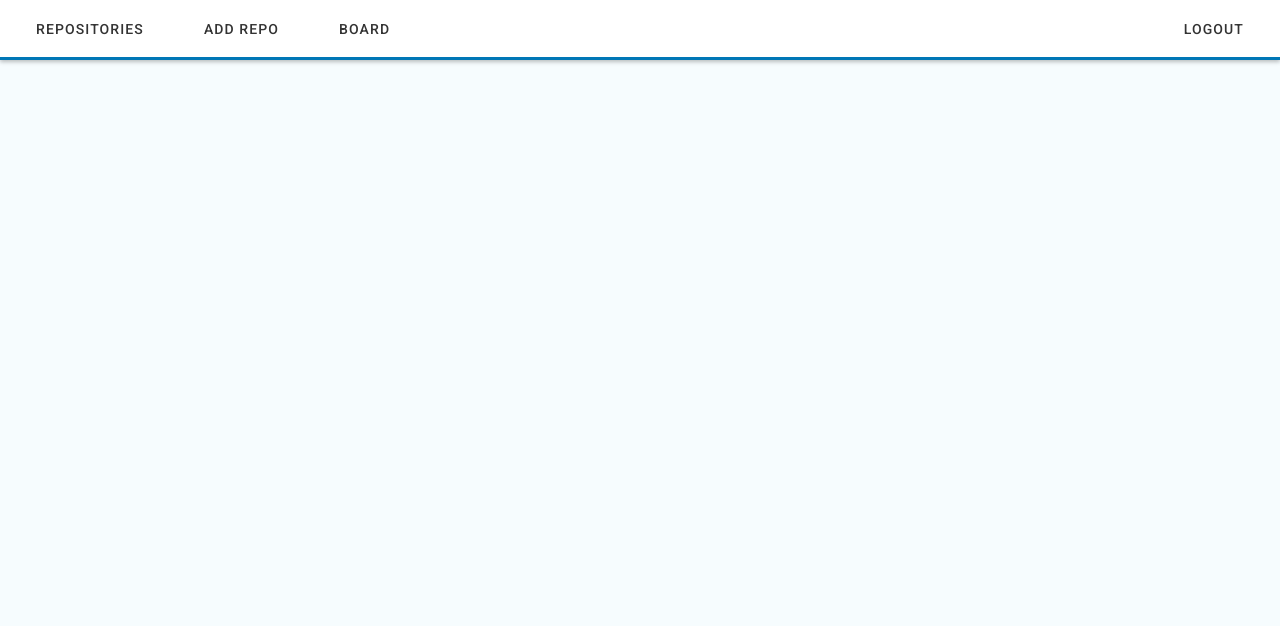
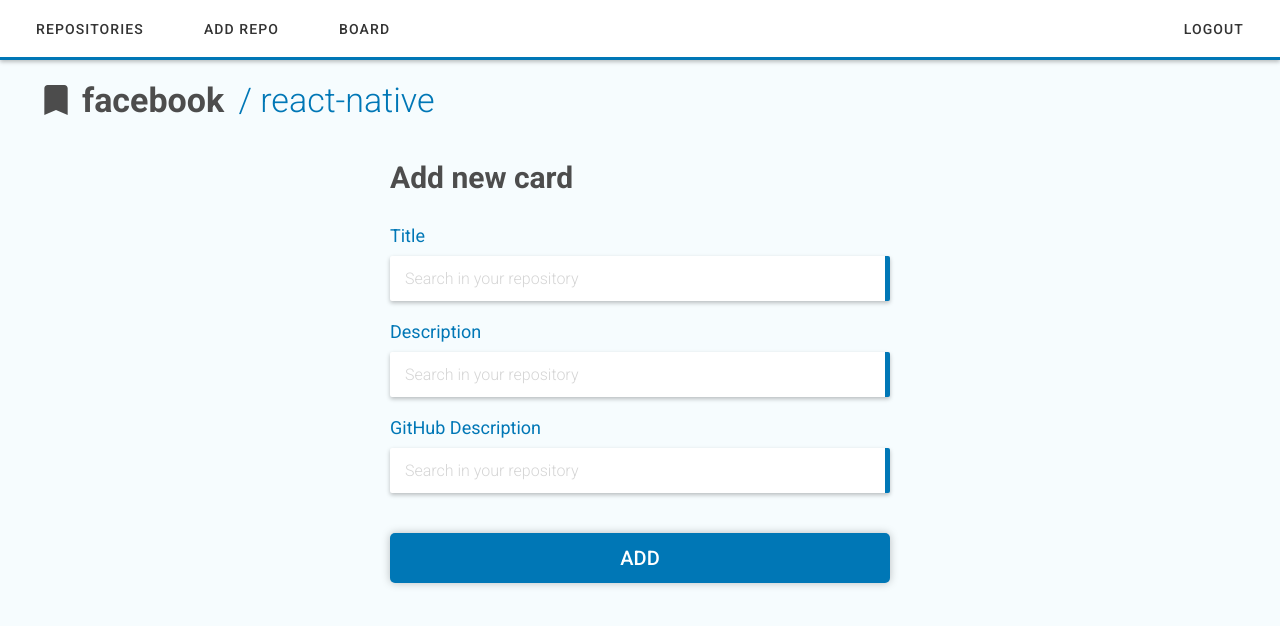
Before and after one commit to david32145/github-kanban, a React (Create React App) app in the folder web/: page /board/card/new in a window 1280 px wide. Shown: the top 626 px of the page. Built offline with nearby package versions, Linux system fonts and the light colour scheme.

Commit message:
chore/add_card_page: Add card page

```diff
--- a/web/src/board/index.tsx
+++ b/web/src/board/index.tsx
@@ -13,6 +13,13 @@
         description:
           "Add native support  for floating action button on react native.",
         issueId: 10,
+      },
+      {
+        color: "#F9D825",
+        title: "Add native FAP button",
+        description:
+          "Add native support  for floating action button on react native.",
+        issueId: 12,
       },
     ],
   },
--- /dev/null
+++ b/web/src/pages/NewCard/index.tsx
@@ -0,0 +1,32 @@
+import React from "react";
+
+import { MdBookmark } from "react-icons/md";
+
+import InputText from "components/InputText";
+import Button from "components/Button";
+
+import { Container, RepoTitle, FormContainer } from "./styles";
+
+const NewCardPage: React.FC = () => {
+  return (
+    <Container>
+      <RepoTitle>
+        <MdBookmark size={40} color="#4C4C4C" />
+        <span>
+          facebook
+          <span> / react-native</span>
+        </span>
+      </RepoTitle>
+      <FormContainer>
+        <h2>Add new card</h2>
+        <InputText label="Title" />
+        <InputText label="Description" />
+        <InputText label="GitHub Description" />
+
+        <Button className="add-button">Add</Button>
+      </FormContainer>
+    </Container>
+  );
+};
+
+export default NewCardPage;
--- /dev/null
+++ b/web/src/pages/NewCard/styles.ts
@@ -0,0 +1,51 @@
+import styled from "styled-components";
+
+export const Container = styled.div`
+  display: flex;
+  flex: 1;
+  flex-direction: column;
+  overflow: hidden;
+`;
+
+export const RepoTitle = styled.div`
+  margin: 20px 0 0 36px;
+  display: flex;
+  span {
+    font-family: Roboto;
+    font-weight: bold;
+    font-size: 34px;
+
+    margin-left: 6px;
+
+    color: #4d4d4d;
+
+    span {
+      font-family: Roboto;
+      font-weight: 300;
+      font-size: 34px;
+
+      color: #0077b6;
+    }
+  }
+`;
+
+export const FormContainer = styled.form`
+  margin: 40px auto;
+  width: 500px;
+  h2 {
+    font-family: Roboto;
+    font-weight: bold;
+    font-size: 30px;
+    margin: 0 0 30px 0;
+    padding: 0;
+
+    color: #4d4d4d;
+
+    text-align: left;
+  }
+
+  .add-button {
+    text-transform: uppercase;
+    margin-top: 20px;
+  }
+`;
--- a/web/src/routes.tsx
+++ b/web/src/routes.tsx
@@ -5,6 +5,7 @@
 import GitHubLoginPage from "pages/GitHubLogin";
 import RepoNewPage from "pages/Repo/New";
 import RepoListPage from "pages/Repo/List";
+import NewCardPage from "pages/NewCard";
 
 import KanbanBoardPage from "pages/KanbanBoard";
 
@@ -19,6 +20,7 @@
         <Route path="/repo/new" exact component={RepoNewPage} />
         <Route path="/repos" exact component={RepoListPage} />
         <Route path="/board" exact component={KanbanBoardPage} />
+        <Route path="/board/card/new" exact component={NewCardPage} />
       </Switch>
     </BrowserRouter>
   );
```
